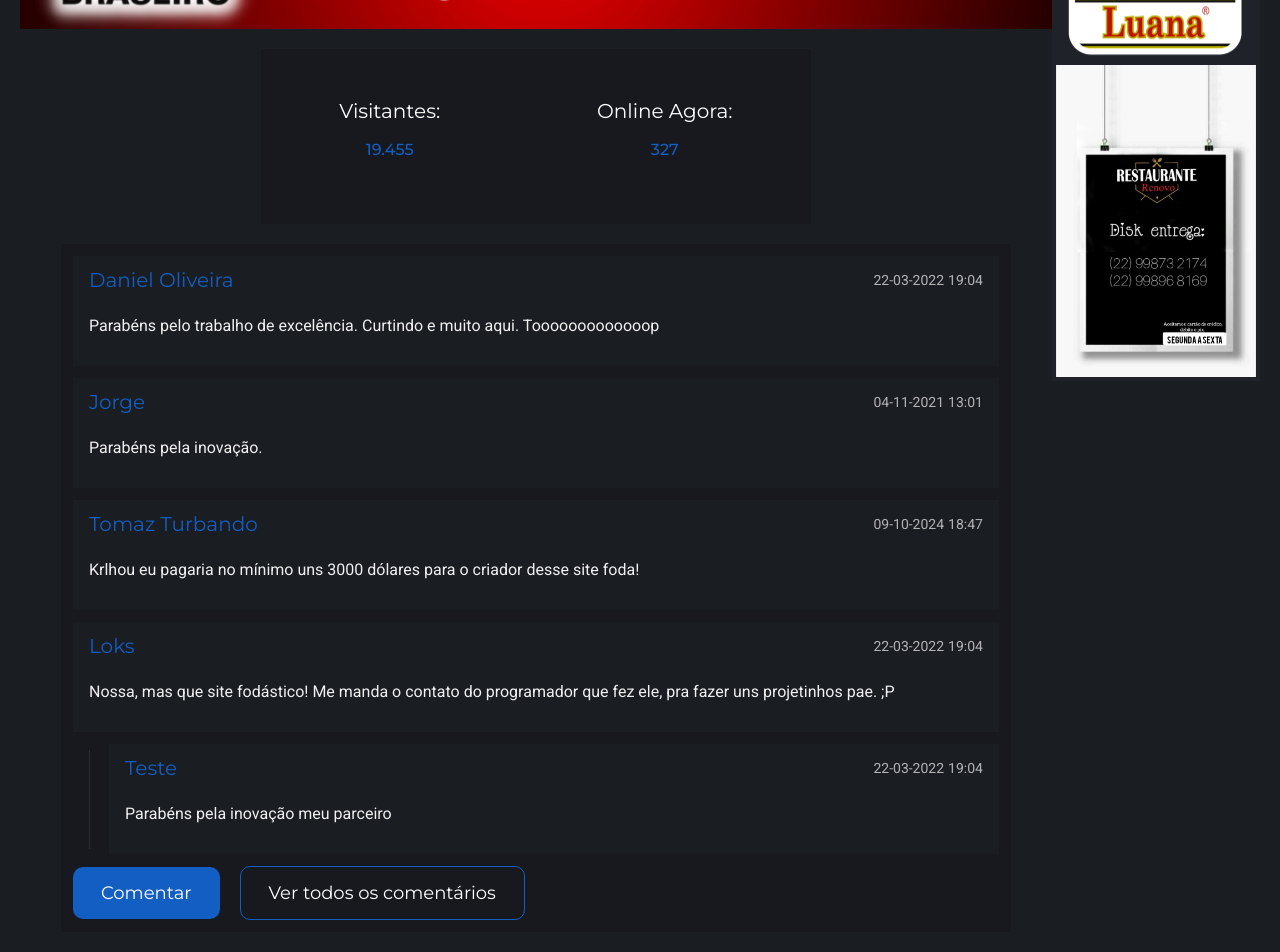
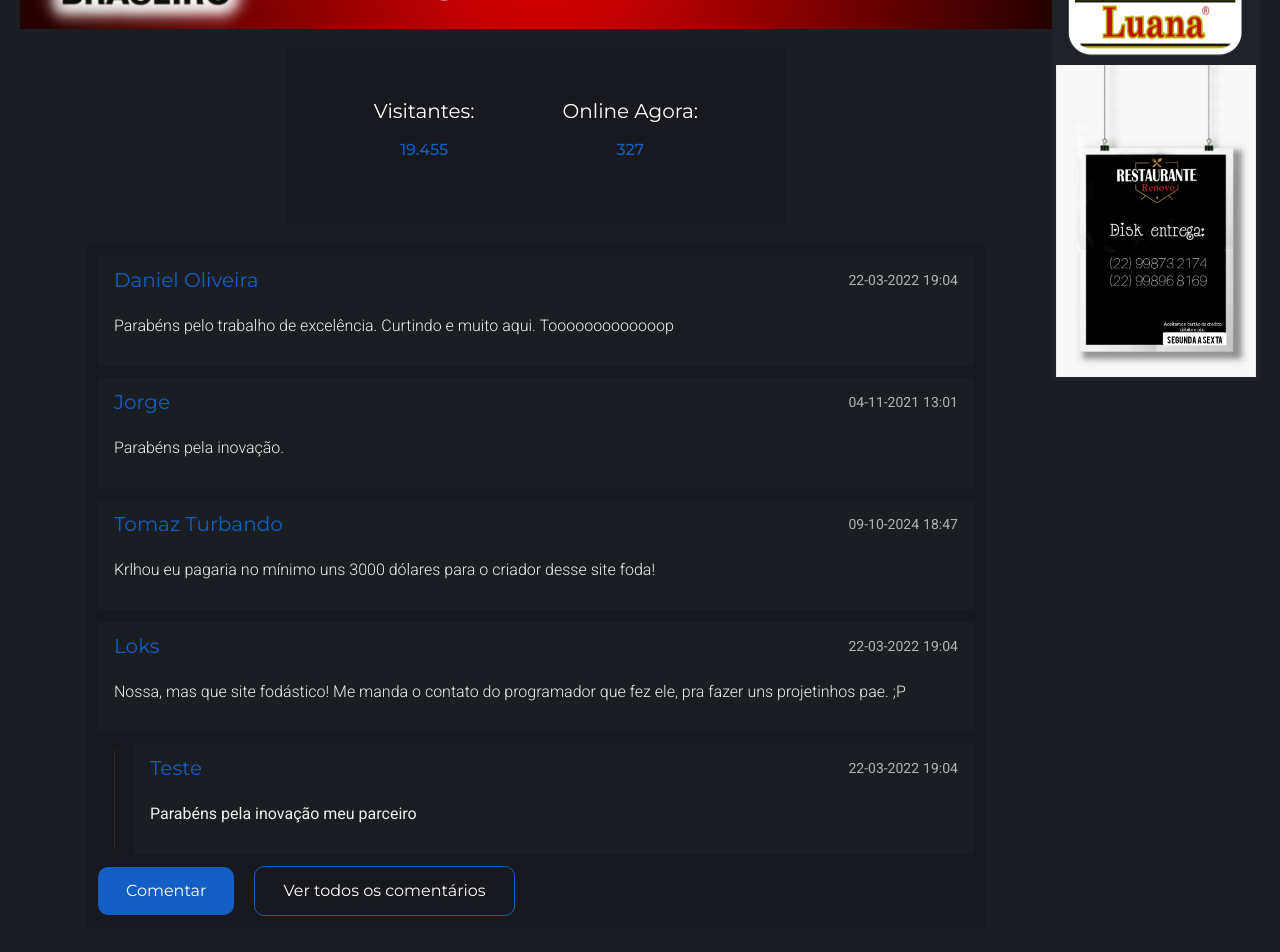
Before and after one commit to GabrielAlvesBM/som-avenida, a Next.js app: page / in a window 1280 px wide. Shown: the part 257-1209 px from the top of the page. Built offline with nearby package versions, Linux system fonts and the light colour scheme.

Commit message:
style: homepage

```diff
--- a/src/app/layout.tsx
+++ b/src/app/layout.tsx
@@ -20,7 +20,7 @@ export default function RootLayout({
 }>) {
   return (
     <html lang="pt-br">
-      <body className={`${roboto.className} cursor-default selection:bg-selectedColor`}>
+      <body className={`${roboto.className} cursor-default selection:bg-selectedColor selection:text-white`}>
         <Header />
         <main className='flex flex-col justify-between m-5 md:flex-row'>
           {children}
--- a/src/components/Comment.tsx
+++ b/src/components/Comment.tsx
@@ -2,7 +2,7 @@ import { Montserrat } from "next/font/google";
 
 const montserrat = Montserrat({
     subsets: ['latin'],
-    weight: ['400']
+    weight: ['300', '400']
 });
 
 type CommentProps = {
@@ -22,7 +22,7 @@ export default function Comment({ name, content, date, hour}: CommentProps) {
                     <time id="hour" dateTime={ hour }>{ hour }</time>
                 </span>
             </div>
-            <p id="comment" className="mx-4 pb-7 text-myWhite">{ content }</p>
+            <p id="comment" className="mx-4 pb-7 font-light text-myWhite">{ content }</p>
         </article>
     );
 }
--- a/src/components/Comments.tsx
+++ b/src/components/Comments.tsx
@@ -45,7 +45,7 @@ const Comments = () => {
     ];
 
     return (
-        <section className="w-full max-w-[950px] bg-myLightBlack2">
+        <section className="w-full max-w-[900px] bg-myLightBlack2">
             {comments.map((comment, index) => (
                 <Comment key={index} name={comment.name} content={comment.content} date={comment.date} hour={comment.hour}/>
                 ))}
@@ -54,7 +54,7 @@ const Comments = () => {
             <CommentSub key={index} name={commentSub.name} content={commentSub.content} date={commentSub.date} hour={commentSub.hour}/>
                 ))}
 
-            <div className={`${montserrat.className} m-3 text-lg`}>
+            <div className={`${montserrat.className} m-3`}>
                 <button className='py-3 px-7 mr-5 mb-3 rounded-[10px] bg-base sm:mb-0'>Comentar</button>
                 <button className='py-3 px-7 rounded-[10px] border border-base'>Ver todos os comentários</button>
             </div>
--- a/src/components/Statistics.tsx
+++ b/src/components/Statistics.tsx
@@ -7,8 +7,8 @@ const montserrat = Montserrat({
 
 const Statistics = () => {
     return (
-        <section className="flex flex-col justify-around min-w-[175px] w-full h-[200px] bg-myLightBlack2
-        sm:flex-row sm:h-[175px] md:max-w-[550px]">
+        <section className="flex flex-col justify-evenly min-w-[175px] w-full h-[200px] bg-myLightBlack2
+        sm:flex-row sm:h-[175px] md:max-w-[500px]">
             <article className="flex flex-col justify-center items-center gap-3 md:mb-4">
                 <h2 className={`${montserrat.className} text-[20px]`}>Visitantes:</h2>
                 <p className={`${montserrat.className} text-base font-medium`}>19.455</p>
```
